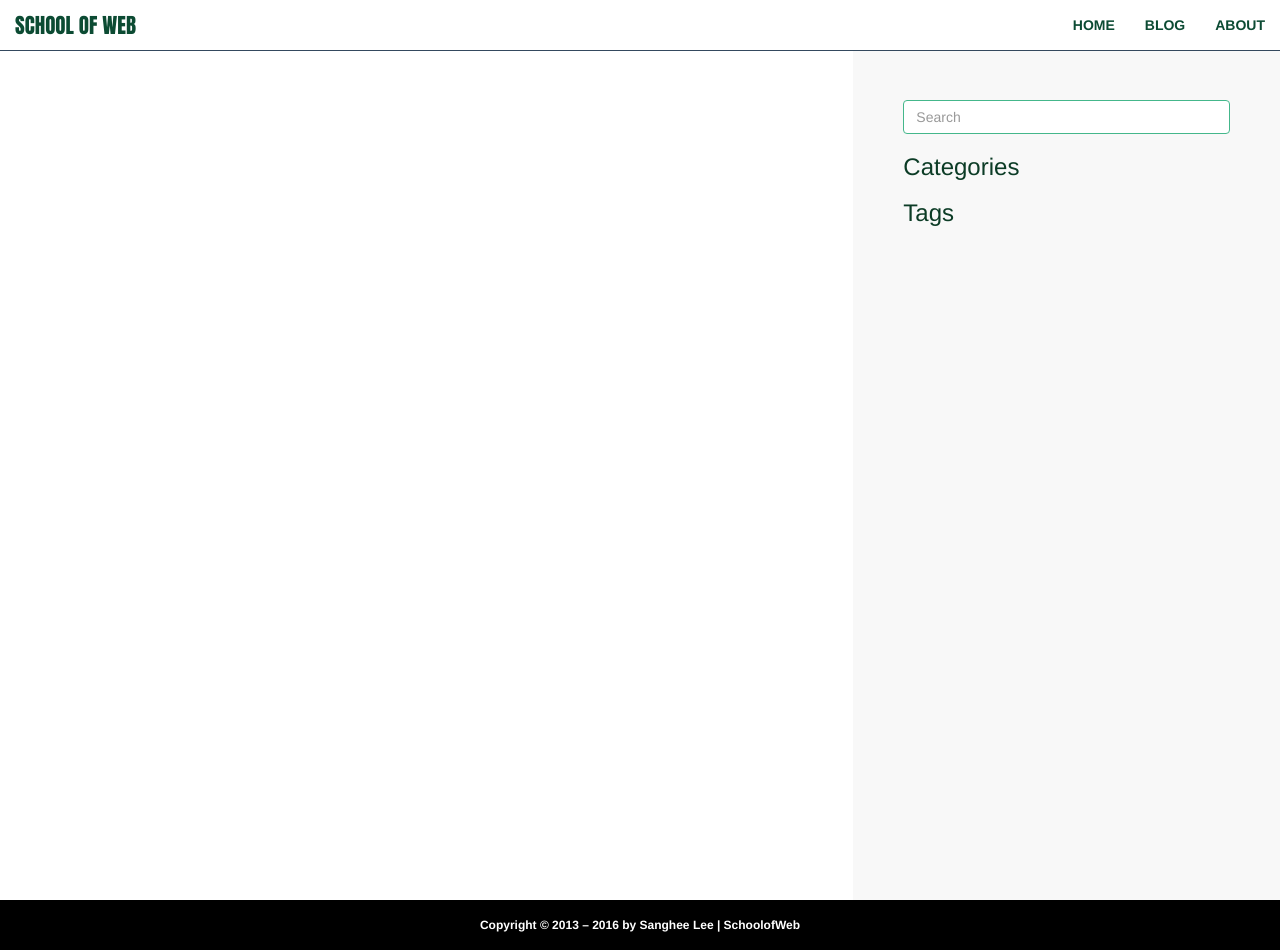
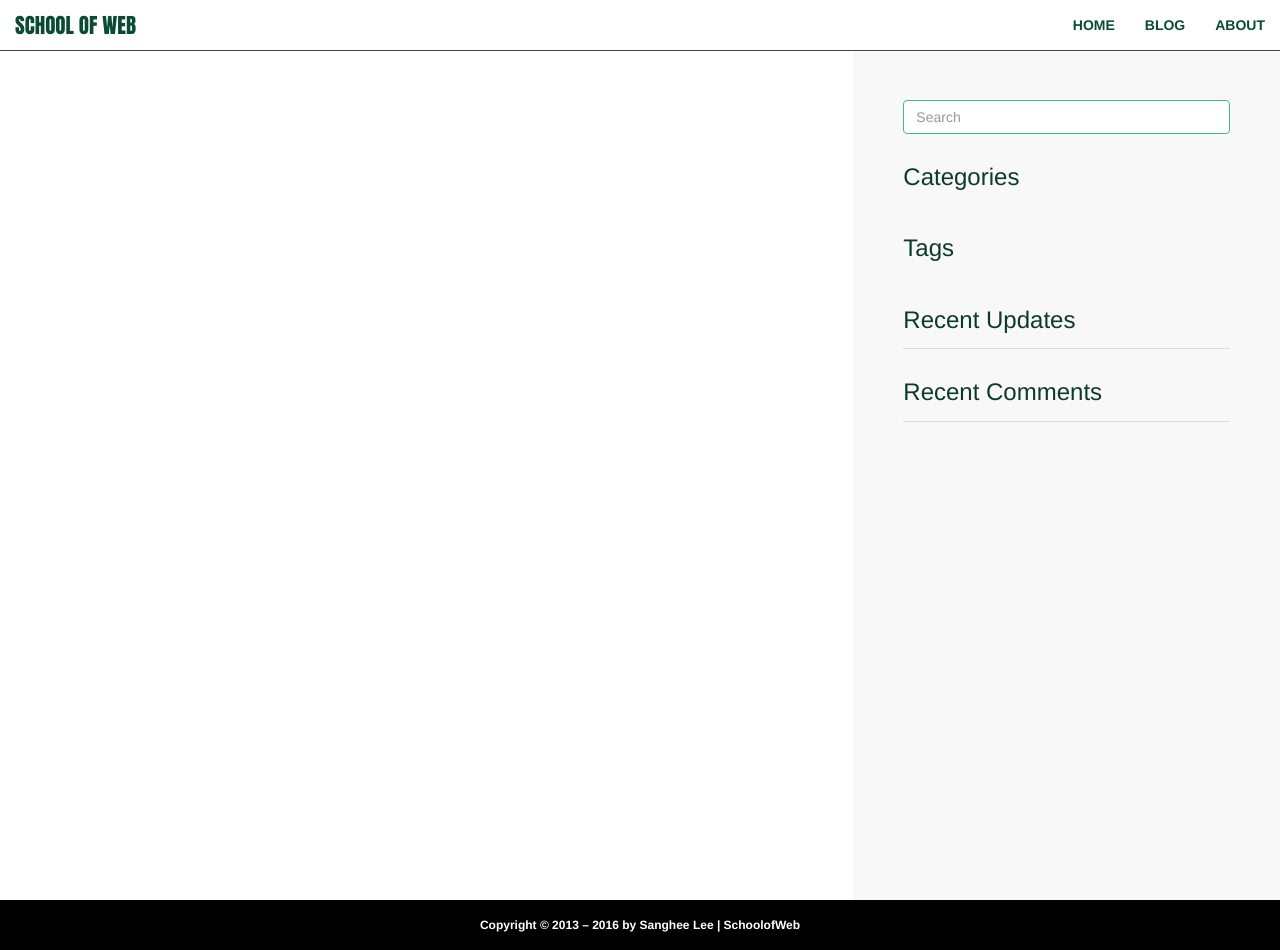
Before and after one commit to sanghee911/schoolofweb_old, a Django app: template blog/templates/blog/category_tag.html in a window 1280 px wide. Run offline with Django 3.2, Linux system fonts and the light colour scheme; the template is opened without the code that fills it, so the values that code supplies are empty; some libraries are stand-ins or nearby versions.

Commit message:
removed Facebook comment, added disqus comment, added sidebar widgets

```diff
--- a/blog/static/blog/css/blog.css
+++ b/blog/static/blog/css/blog.css
@@ -28,6 +28,15 @@ p {
     padding: 50px;
 }
 
+.sidebar h3 {
+    margin-top: 30px;
+    padding-bottom: 15px;
+}
+
+.sidebar .recent-updates h3, .sidebar .recent-comments h3 {
+    border-bottom: 1px solid #CFE3DC;
+}
+
 #search {
     margin-top: 50px;
     transition: none;
@@ -38,6 +47,15 @@ p {
     border: 1px solid #44B78B;
     outline: none;
     box-shadow: none;
+}
+
+a.list-group-item, button.list-group-item {
+    color: #0C3C26;
+}
+
+a.list-group-item:hover {
+    color: #44B78B;
+    background-color: white;
 }
 
 .list-group-item a > .badge {
@@ -58,6 +76,30 @@ p {
 .sidebar .post-count {
     background-color: #C9F0DD;
     color: #0C4B33;
+}
+
+.sidebar .recent-updates ul {
+    list-style-position: inside;
+    padding-left:0;
+}
+
+.sidebar .recent-updates li {
+    list-style: none;
+    padding-left: 0;
+    margin: 15px 0;
+}
+
+.sidebar .recent-updates a {
+    text-decoration: underline;
+}
+
+.sidebar .recent-updates a:active,
+.sidebar .recent-updates a:focus,
+.sidebar .recent-updates a:hover,
+.sidebar .recent-comments a:active,
+.sidebar .recent-comments a:focus,
+.sidebar .recent-comments a:hover {
+    color: #1d915c;
 }
 
 .pagination {
@@ -227,6 +269,10 @@ p code {
 .next-post i {
     margin-left: 4px;
 }
+.disqus {
+    height: 300px;
+    overflow-y: scroll;
+}
 
 /* media query */
 @media screen and (max-width: 767px) {
--- a/blog/static/blog/js/blog.js
+++ b/blog/static/blog/js/blog.js
@@ -1,21 +1,4 @@
-// this script keeps sidebar height same as content height
 $(document).ready(function () {
-
-    // console.log($(document).height());
-    if (window.matchMedia('(min-width: 992px)').matches) {
-        var docHeight = $(document).height();
-        $('.sidebar').height(docHeight);
-    }
-
-    $(window).resize(function () {
-        // console.log($(document).height());
-        if (window.matchMedia('(min-width: 992px)').matches) {
-            var docHeight = $(document).height();
-            $('.sidebar').height(docHeight);
-        } else {
-            $('.sidebar').height('auto');
-        }
-    });
 
     $('.post-status').each(function () {
         if ($(this).html() == 'published') {
@@ -25,6 +8,15 @@ $(document).ready(function () {
         }
     });
 
-
     hljs.initHighlightingOnLoad();
 });
+
+// this script keeps sidebar height same as content height
+$(window).on('load resize', function () {
+    if (window.matchMedia('(min-width: 992px)').matches) {
+        var docHeight = $(document).height();
+        $('.sidebar').height(docHeight);
+    } else {
+        $('.sidebar').height('auto');
+    }
+});
--- a/blog/templates/blog/sidebar.html
+++ b/blog/templates/blog/sidebar.html
@@ -1,3 +1,4 @@
+{% load disqus_tags %}
 <div class="col-md-4 sidebar">
     <form role="search" action="{% url 'blog:post_list' %}">
         <div class="form-group">
@@ -9,8 +10,8 @@
             {% endif %}
         </div>
     </form>
-    <h3>Categories</h3>
     <div class="list-group">
+        <h3>Categories</h3>
         {% for category, count in category_post %}
             {% if count > 0 %}
                 <a href="{{ category.get_absolute_url }}" class="list-group-item">
@@ -20,8 +21,8 @@
             {% endif %}
         {% endfor %}
     </div>
-    <h3>Tags</h3>
     <div class="list-group">
+        <h3>Tags</h3>
         {% for tag, count in tag_post %}
             {% if count > 0 %}
                 <a href="{{ tag.get_absolute_url }}" class="list-group-item">
@@ -31,4 +32,18 @@
             {% endif %}
         {% endfor %}
     </div>
+    <div class="recent-updates">
+        <h3>Recent Updates</h3>
+        <ul>
+            {% for post in recent_updates %}
+            <li>
+                <a href="{{ post.get_absolute_url }}">{{ post.title }}</a>
+            </li>
+            {% endfor %}
+        </ul>
+    </div>
+    <div class="recent-comments">
+        <h3>Recent Comments</h3>
+        {% disqus_recent_comments 'schoolofweb' 10 50 1 %}
+    </div>
 </div>
--- a/common/templates/common/base.html
+++ b/common/templates/common/base.html
@@ -22,6 +22,23 @@
     <link rel="stylesheet" href="{% static 'common/css/navbar.css' %}">
     {% block css %}{% endblock css %}
     {% block js-top %}{% endblock js-top %}
+    <script>
+        function adjustSidebarHeight() {
+            if (window.matchMedia('(min-width: 992px)').matches) {
+                var docHeight = $(document).height();
+                $('.sidebar').height(docHeight - 100);
+            }
+        }
+
+        function disqus_config() {
+            this.callbacks.onNewComment = [function () {
+                adjustSidebarHeight();
+            }];
+            this.callbacks.onReady = [function () {
+                adjustSidebarHeight();
+            }];
+        }
+    </script>
 </head>
 <body class="{{ page }}">
 
```
Also changed, not shown: blog/templates/blog/post_detail.html (+6 -1 lines), blog/views.py (+12 -1 lines).
